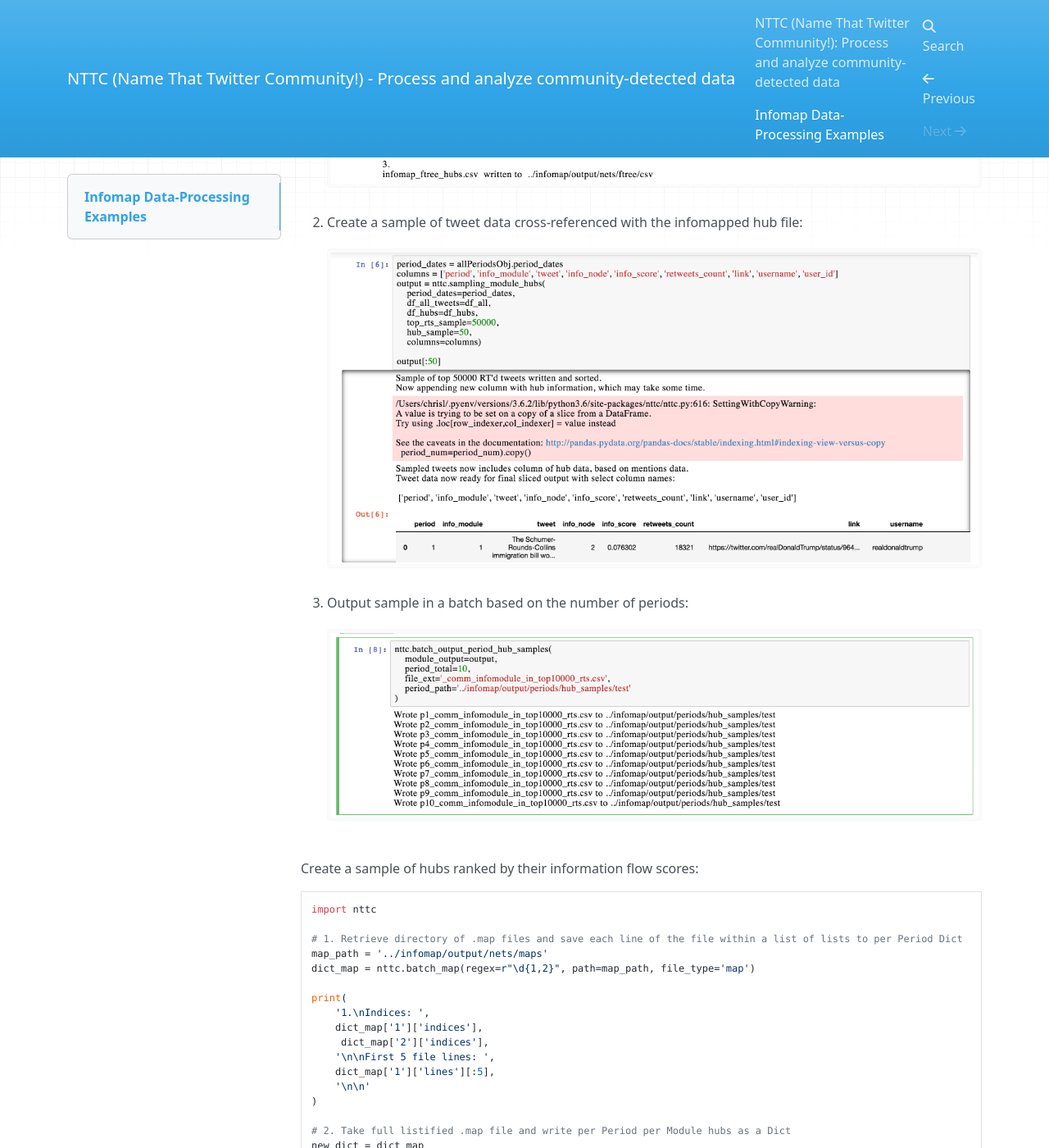
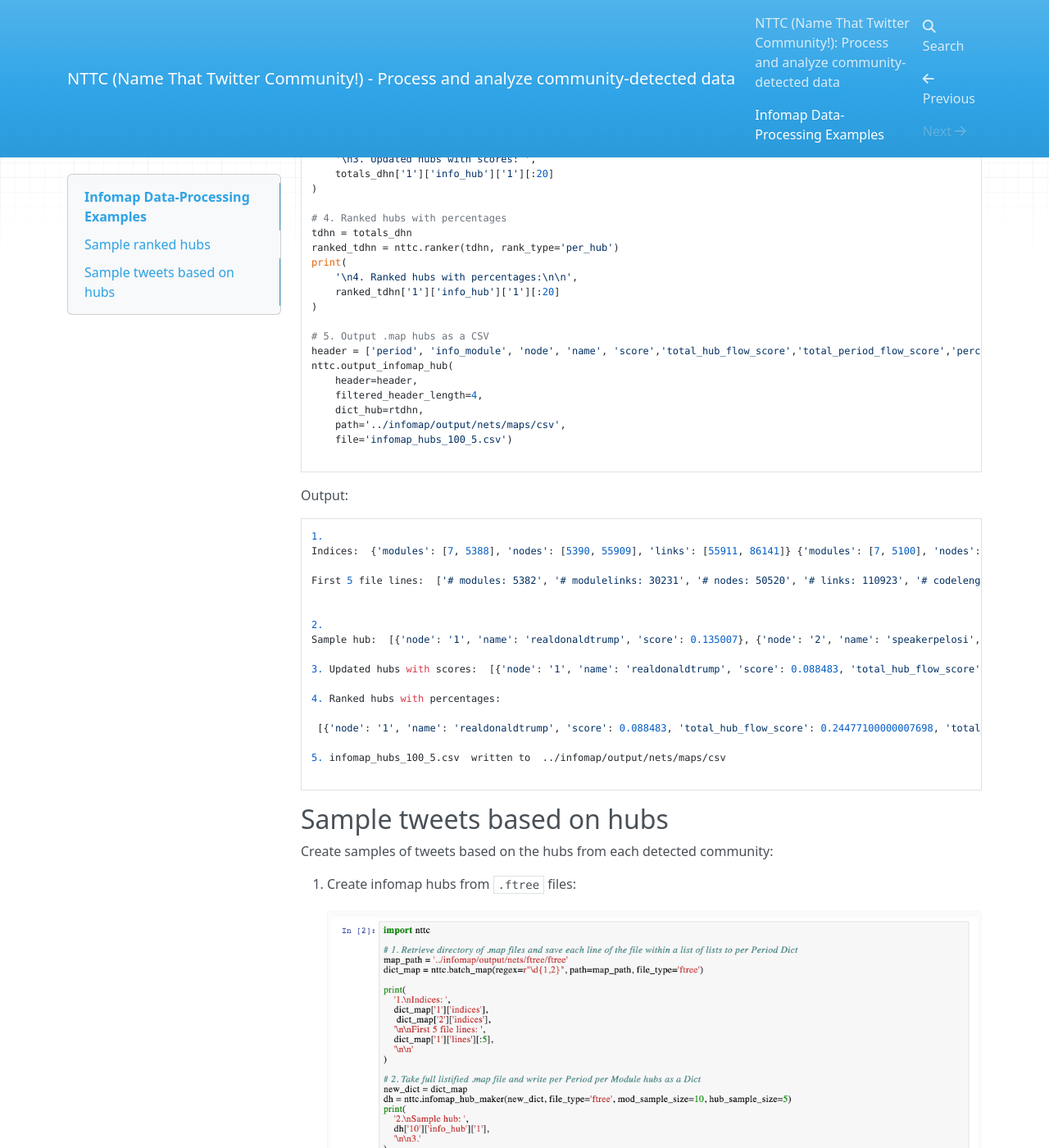
Before and after one commit to lingeringcode/nttc, an MkDocs documentation site: the page built from docs/infomap-examples.md, in a window 1280 px wide and 1400 px high, scrolled down 671 px. Shown: the whole window at 82% size. Built offline with MkDocs 1.6.1, drawn with Linux system fonts in a browser that asks for light colours; nearby versions of some CDN libraries; some of the changed text lies outside the part shown.

Commit message:
revise formatting

````diff
--- a/docs/infomap-examples.md
+++ b/docs/infomap-examples.md
@@ -1,13 +1,6 @@
 # Infomap Data-Processing Examples
 
-Create samples of tweets based on the hubs from each detected community:
-
-1. Create infomap hubs from ```.ftree``` files:
-  <img src="https://github.com/lingeringcode/nttc/raw/master/assets/images/infomap_hub_processing.png" />
-2. Create a sample of tweet data cross-referenced with the infomapped hub file:
-  <img src="https://github.com/lingeringcode/nttc/raw/master/assets/images/infomap_hub_sampling.png" />
-3. Output sample in a batch based on the number of periods:
-  <img src="https://github.com/lingeringcode/nttc/raw/master/assets/images/infomap_hub_sampling_output.png" />
+## Sample ranked hubs
 
 Create a sample of hubs ranked by their information flow scores:
 
@@ -81,3 +74,14 @@ Sample hub:  [{'node': '1', 'name': 'realdonaldtrump', 'score': 0.135007}, {'nod
 5. infomap_hubs_100_5.csv  written to  ../infomap/output/nets/maps/csv
 
 ```
+
+## Sample tweets based on hubs
+
+Create samples of tweets based on the hubs from each detected community:
+
+1. Create infomap hubs from ```.ftree``` files:
+  <img src="https://github.com/lingeringcode/nttc/raw/master/assets/images/infomap_hub_processing.png" />
+2. Create a sample of tweet data cross-referenced with the infomapped hub file:
+  <img src="https://github.com/lingeringcode/nttc/raw/master/assets/images/infomap_hub_sampling.png" />
+3. Output sample in a batch based on the number of periods:
+  <img src="https://github.com/lingeringcode/nttc/raw/master/assets/images/infomap_hub_sampling_output.png" />
````
Also changed, not shown: docs/index.md (+1 -0 lines).
